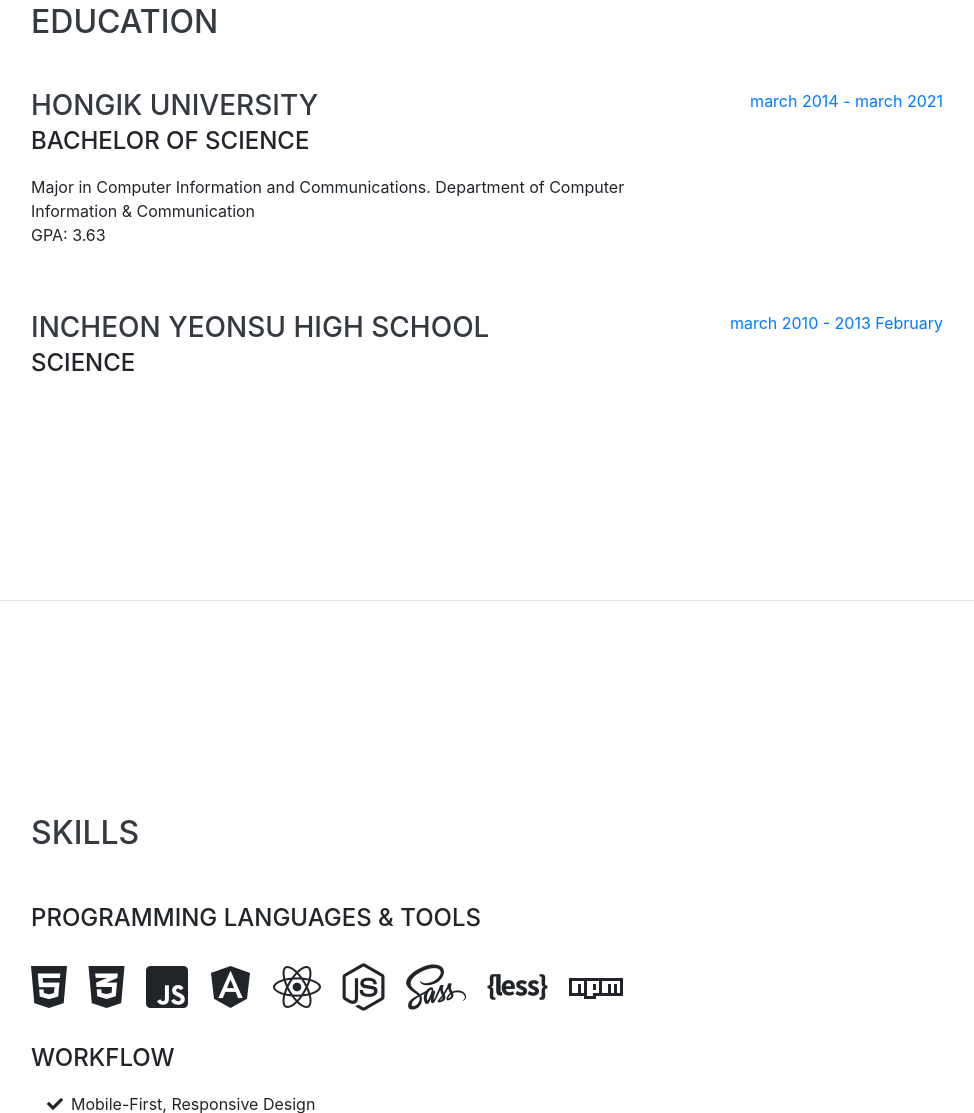
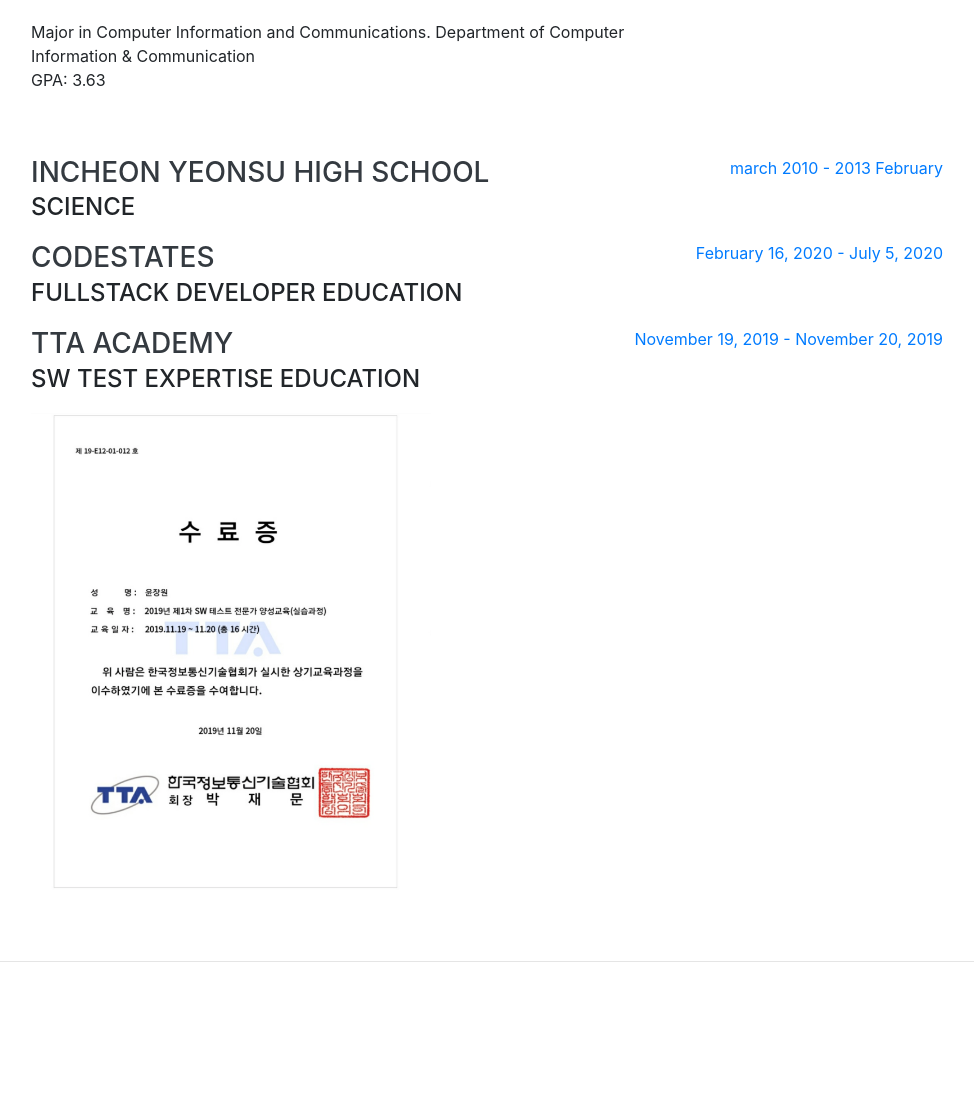
Before and after one commit to jangwonyoon/jangwonyoon.github.io, a website with bundled scripts: page index.html in a window 1280 px wide. Shown: the part 4139-5252 px from the top of the page, without its empty margins (289-1263 px from the left). Built offline with nearby package versions, Linux system fonts and the light colour scheme; a web font is replaced by a local one.

Commit message:
add education Codestates, TTA academy

```diff
--- a/index.html
+++ b/index.html
@@ -225,6 +225,28 @@
           </div>
         </div>
 
+        <div class="resume-item d-flex flex-column flex-md-row justify-content-between">
+          <div class="resume-content">
+            <h3 class="mb-0">CodeStates</h3>
+            <div class="subheading mb-3">fullstack developer education</div>
+          </div>
+          <div class="resume-date text-md-right">
+            <span class="text-primary">February 16, 2020 - July 5, 2020 </span>
+          </div>
+        </div>
+
+        <div class="resume-item d-flex flex-column flex-md-row justify-content-between">
+          <div class="resume-content">
+            <h3 class="mb-0">TTA Academy</h3>
+            <div class="subheading mb-3">SW test expertise education</div>
+            <img src="img/TTA.jpeg" alt="" width="400" height="500">
+          </div>
+          <div class="resume-date text-md-right">
+            <span class="text-primary">November 19, 2019 - November 20, 2019 </span>
+          </div>
+        </div>
+
+
       </div>
     </section>
 
```
Also changed, not shown: img/TTA.jpeg (added), 1 other file.
